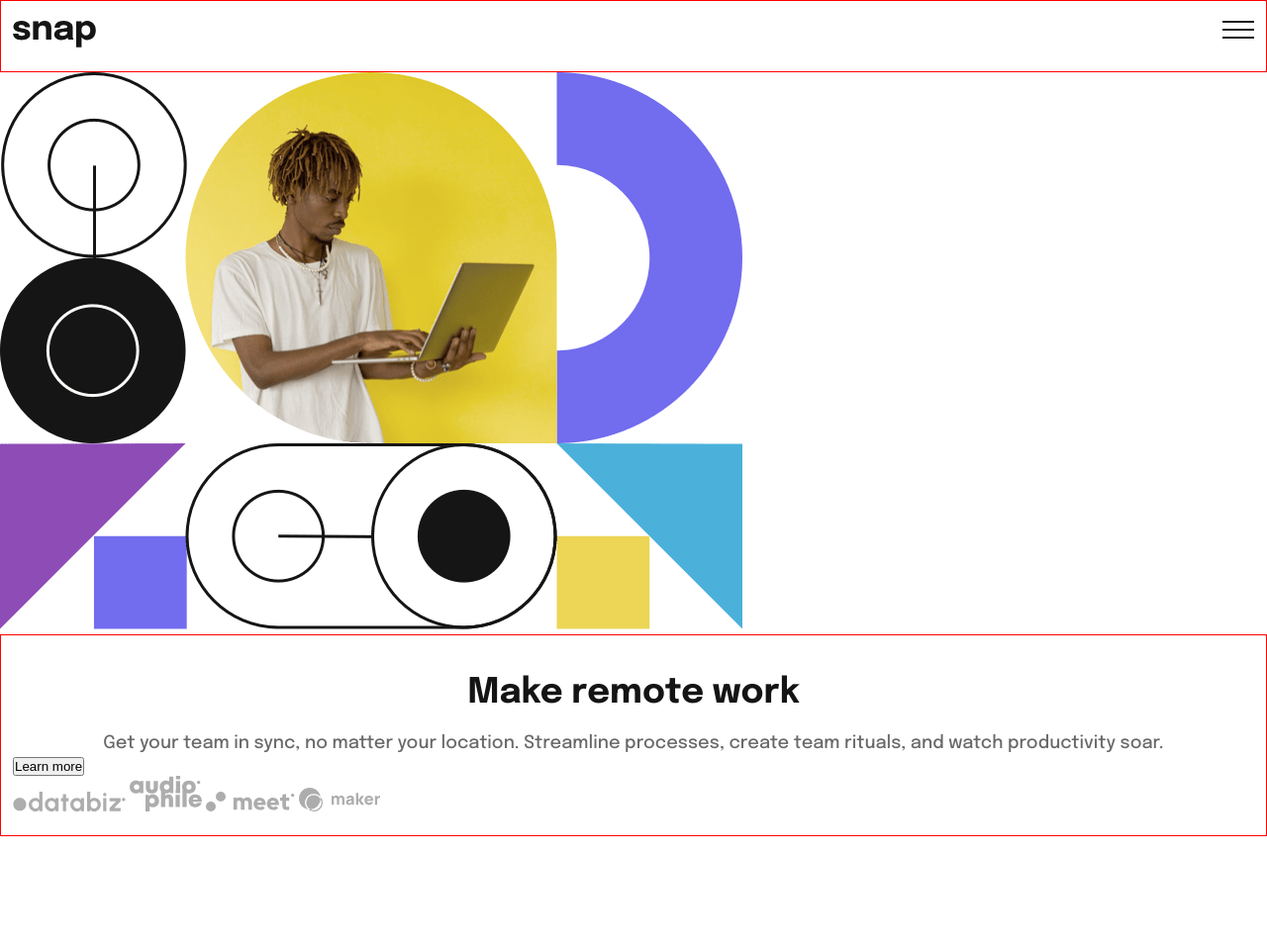
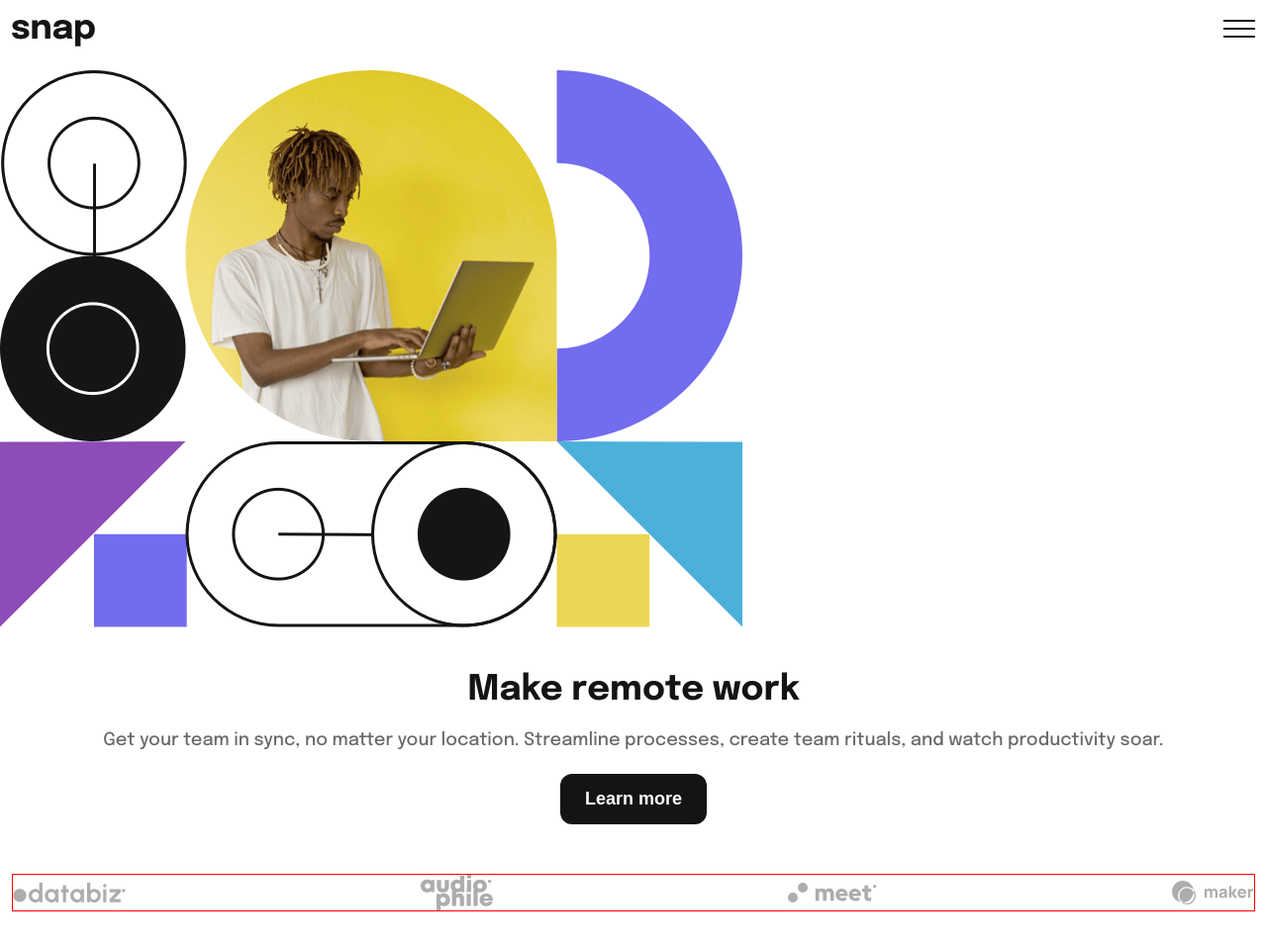
Before and after one commit to JoyAdike/intro-with-dropdown-project, a plain HTML site: page index.html in a window 1280 px wide. Shown: the whole page at 99% size. Before the commit the page ends 845 px from the top, so only its background shows below. Drawn offline with Linux system fonts and the light colour scheme.

Commit message:
feat: edits in the css

```diff
--- a/index.html
+++ b/index.html
@@ -45,17 +45,17 @@
             <img id="desktop-hero" src="assets/image-hero-desktop.png" alt="image-hero-desktop">
          </section>
          <!-- section-2 -->
-          <section class="container">
+          <section class="container section-2">
             <!-- section-2-div-1 -->
              <div>
                 <h1>Make remote work</h1>
                 <p>Get your team in sync, no matter your location. Streamline processes, create team rituals, and watch productivity soar.</p>
-                <div>
+                <div id="section-2-btn-wrapper">
                     <button>Learn more</button>
                 </div>
              </div>
              <!-- section-2-div-2 imgs -->
-              <div>
+              <div id="section-2-img-wrapper">
                 <img src="assets/client-databiz.svg" alt="img-1">
                 <img src="assets/client-audiophile.svg" alt="img-2">
                 <img src="assets/client-meet.svg" alt="img-3">
--- a/style.css
+++ b/style.css
@@ -32,7 +32,7 @@ ul{
     max-width: 1400px;
     margin: 0 auto;
     padding: 20px 12px;
-    border: 1px solid red;
+    /* border: 1px solid red; */
 }
 
 /* main */
@@ -61,3 +61,31 @@ p{
     line-height: 1.5;
     font-weight: 500;
 }
+
+#section-2-btn-wrapper{
+    display: flex;
+    justify-content: center;
+    padding: 20px 0;
+}
+#section-2-btn-wrapper > button{
+    background-color: var(--almost-black);
+    color: var(--almost-white);
+    border: none;
+    border-radius: 12px;
+    font-weight: 700;
+    font-size: 18px;
+    padding: 15px 25px;
+}
+
+#section-2-img-wrapper{
+    border: 1px solid red;
+    display: flex;
+    justify-content: space-between;
+    /* gap: 20px; */
+    align-items: center;
+    margin: 30px 0;
+}
+
+#section-2-img-wrapper img{
+    max-width: 100%;
+}
```
